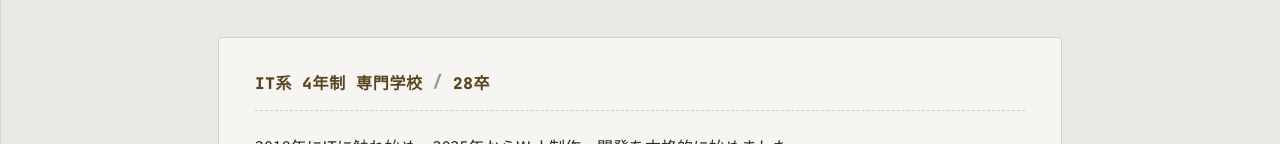
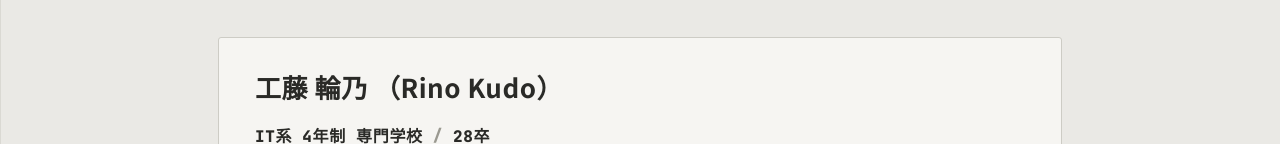
Before and after one commit to RUSK-0211/rusk-portfolio, a React (Vite) app: page / in a window 1280 px wide. Shown: the part 656-800 px from the top of the page. Built offline with nearby package versions, Linux system fonts and the light colour scheme.

Commit message:
About欄の氏名復活

```diff
--- a/src/pages/Home.tsx
+++ b/src/pages/Home.tsx
@@ -44,6 +44,7 @@ export default function HomeView({ typedText, nav }: { typedText: string; nav: N
                 <SectionTitle path="~/about" title="About" />
 
                 <div className="about-body">
+                    <h3 className="about-name">工藤 輪乃 （Rino Kudo）</h3>
                     <p className="about-meta">
                         <span>IT系 4年制 専門学校</span>
                         <span className="about-meta-sep" aria-hidden="true">/</span>
--- a/src/styles/home.css
+++ b/src/styles/home.css
@@ -79,18 +79,27 @@
     padding: 32px 36px;
 }
 
+.about-name {
+    margin: 0 0 8px;
+    font-size: 26px;
+    font-weight: 700;
+    line-height: 1.3;
+    letter-spacing: 0.02em;
+    color: var(--ink);
+}
+
 .about-meta {
     display: flex;
     align-items: center;
     gap: 10px;
-    margin: 0 0 20px;
+    margin: 20px 0 20px;
     padding-bottom: 16px;
     border-bottom: 1px dashed var(--line);
     font-family: var(--mono);
     font-size: 16px;
     font-weight: 800;
     letter-spacing: 0.04em;
-    color: var(--accent-amber);
+    color: var(--ink);
 }
 
 .about-meta-sep {
```
